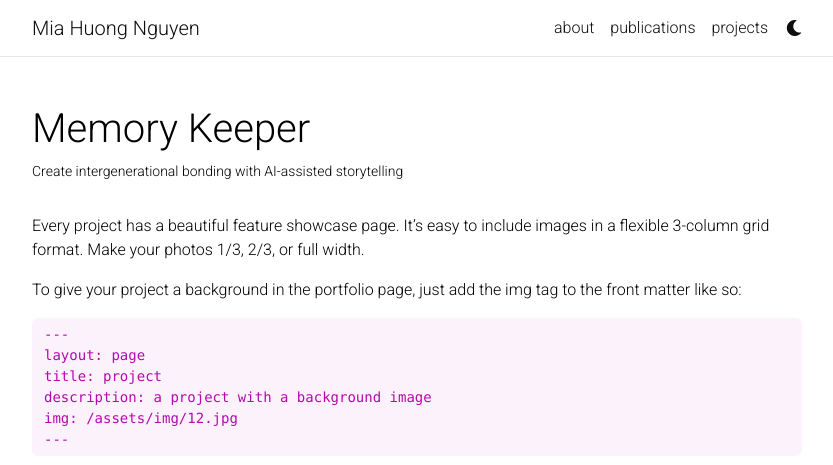
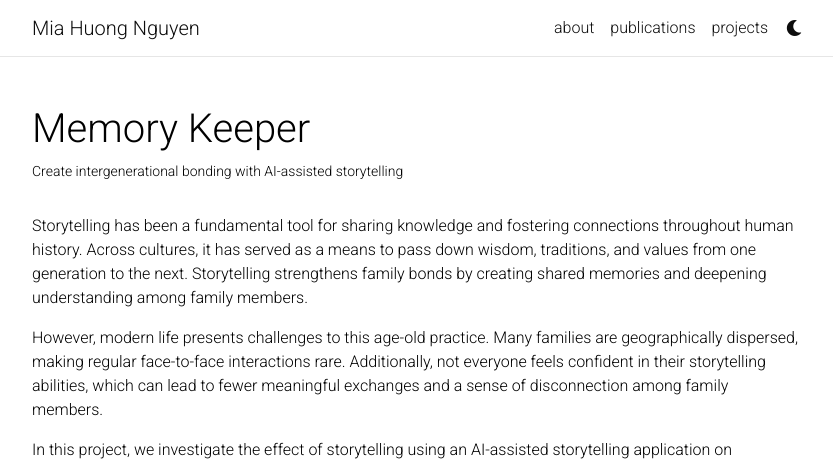
Before and after one commit to iammia0o/iammia0o.github.io, a Jekyll site: the page built from _projects/3_project.md, in a window 1280 px wide and 1139 px high. Shown: the top 465 px of the window, without its empty margins (223-1056 px from the left). Built offline with Jekyll 4.4.1, drawn with Linux system fonts in a browser that asks for light colours; comment, search, counter and statistics services are not loaded; a style sheet for code colours, icons or effects is not loaded; some of the changed text lies outside the part shown.

Commit message:
updated mk

```diff
--- a/_projects/3_project.md
+++ b/_projects/3_project.md
@@ -4,18 +4,28 @@
 description: Create intergenerational bonding with AI-assisted storytelling
 img: assets/img/7.jpg
 importance: 3
-category: fun
+category: current work
 ---
 
-Every project has a beautiful feature showcase page.
-It's easy to include images in a flexible 3-column grid format.
-Make your photos 1/3, 2/3, or full width.
+Storytelling has been a fundamental tool for sharing knowledge and fostering connections throughout human history. Across cultures, it has served as a means to pass down wisdom, traditions, and values from one generation to the next. Storytelling strengthens family bonds by creating shared memories and deepening understanding among family members.
 
-To give your project a background in the portfolio page, just add the img tag to the front matter like so:
+However, modern life presents challenges to this age-old practice. Many families are geographically dispersed, making regular face-to-face interactions rare. Additionally, not everyone feels confident in their storytelling abilities, which can lead to fewer meaningful exchanges and a sense of disconnection among family members.
 
-    ---
-    layout: page
-    title: project
-    description: a project with a background image
-    img: /assets/img/12.jpg
-    ---
+In this project, we investigate the effect of storytelling using an AI-assisted storytelling application on intergenerational bonding, elderly's loneliness and confidence.
+
+<div class="row justify-content-sm-center">
+<div class="col-sm mt-3 mt-md-0">
+        {% include figure.html path="assets/img/assets/img/Memory Keeper - 2 minutes introduction.mp4" title="component" class="img-fluid rounded z-depth-1" %}
+    </div>
+</div>
+<div class="caption">
+    2 minutes introduction on our project
+</div>
+
+### Role:
+- Conceptualization
+- Technological development
+- Research Lead
+
+**Note**
+This project was selected to be part of the NUS-GRIP - an incubation program for spinning off promising technologies.
```
Also changed, not shown: _pages/projects.md (+1 -1 lines), _projects/1_project.md (+1 -1 lines), _projects/2_project.md (+1 -1 lines), 1 other file.
